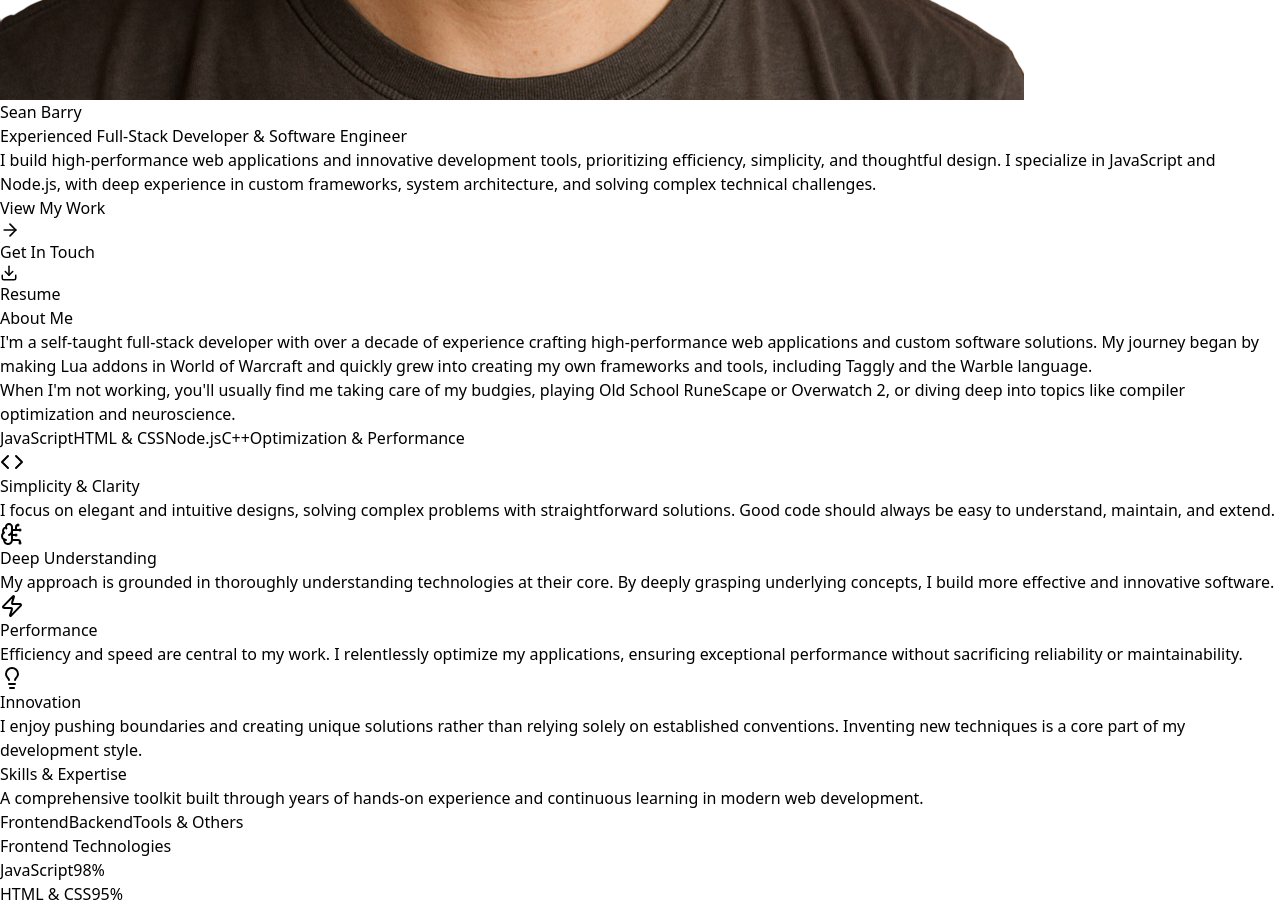
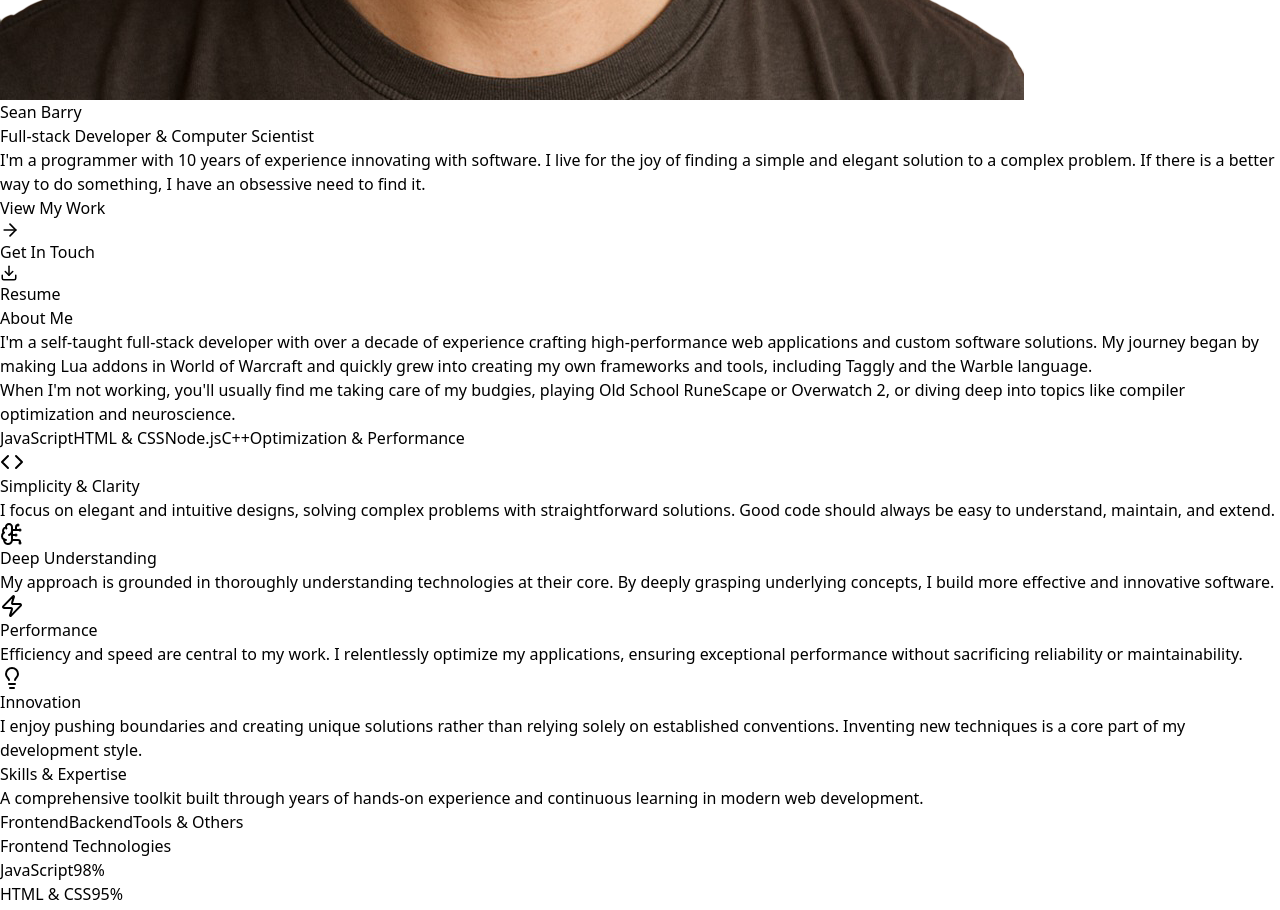
Before and after one commit to sean-andrew-barry/portfolio, a React (Vite) app: page / in a window 1280 px wide. Shown: the part 2820-3730 px from the top of the page. Built offline with nearby package versions, Linux system fonts and the light colour scheme.

Commit message:
Rewriting hero text

```diff
--- a/src/components/Hero.jsx
+++ b/src/components/Hero.jsx
@@ -14,7 +14,7 @@ export default function Hero() {
       <div className="max-w-6xl mx-auto px-4 text-center relative z-10">
         <div className="mb-8">
           <div className="w-32 h-32 md:w-64 md:h-64 mx-auto mb-8 relative">
-            <div className="w-full h-full rounded-full bg-gradient-to-r from-slate-700 to-slate-900 p-1 shadow-2xl">
+            <div className="w-full h-full rounded-full p-1 shadow-2xl">
               <img
                 src={Portrait}
                 alt="Sean Barry portrait"
@@ -28,17 +28,13 @@ export default function Hero() {
           {identity.name}
         </h1>
 
-        <p className="text-xl md:text-2xl text-gray-300 mb-4 max-w-3xl mx-auto">
-          Experienced Full-Stack Developer & Software Engineer
+        <p className="text-xl md:text-2xl text-gray-100 mb-4 max-w-3xl mx-auto">
+          Full-stack Developer & Computer Scientist
         </p>
 
-        <p className="text-lg text-gray-400 mb-8 max-w-2xl mx-auto leading-relaxed">
-          I build high-performance web applications and innovative development tools, prioritizing efficiency, simplicity, and thoughtful design. I specialize in JavaScript and Node.js, with deep experience in custom frameworks, system architecture, and solving complex technical challenges.
+        <p className="text-lg text-gray-200 mb-8 max-w-2xl mx-auto leading-relaxed">
+          I'm a programmer with 10 years of experience innovating with software. I live for the joy of finding a simple and elegant solution to a complex problem. If there is a better way to do something, I have an obsessive need to find it.
         </p>
-
-        {/* <p className="text-lg md:text-2xl text-gray-400 mb-12 max-w-3xl mx-auto">
-          <em>If there is a solution to be found, I'll find it.</em>
-        </p> */}
 
         <div className="flex flex-col sm:flex-row gap-4 justify-center items-center">
           <Link
```
